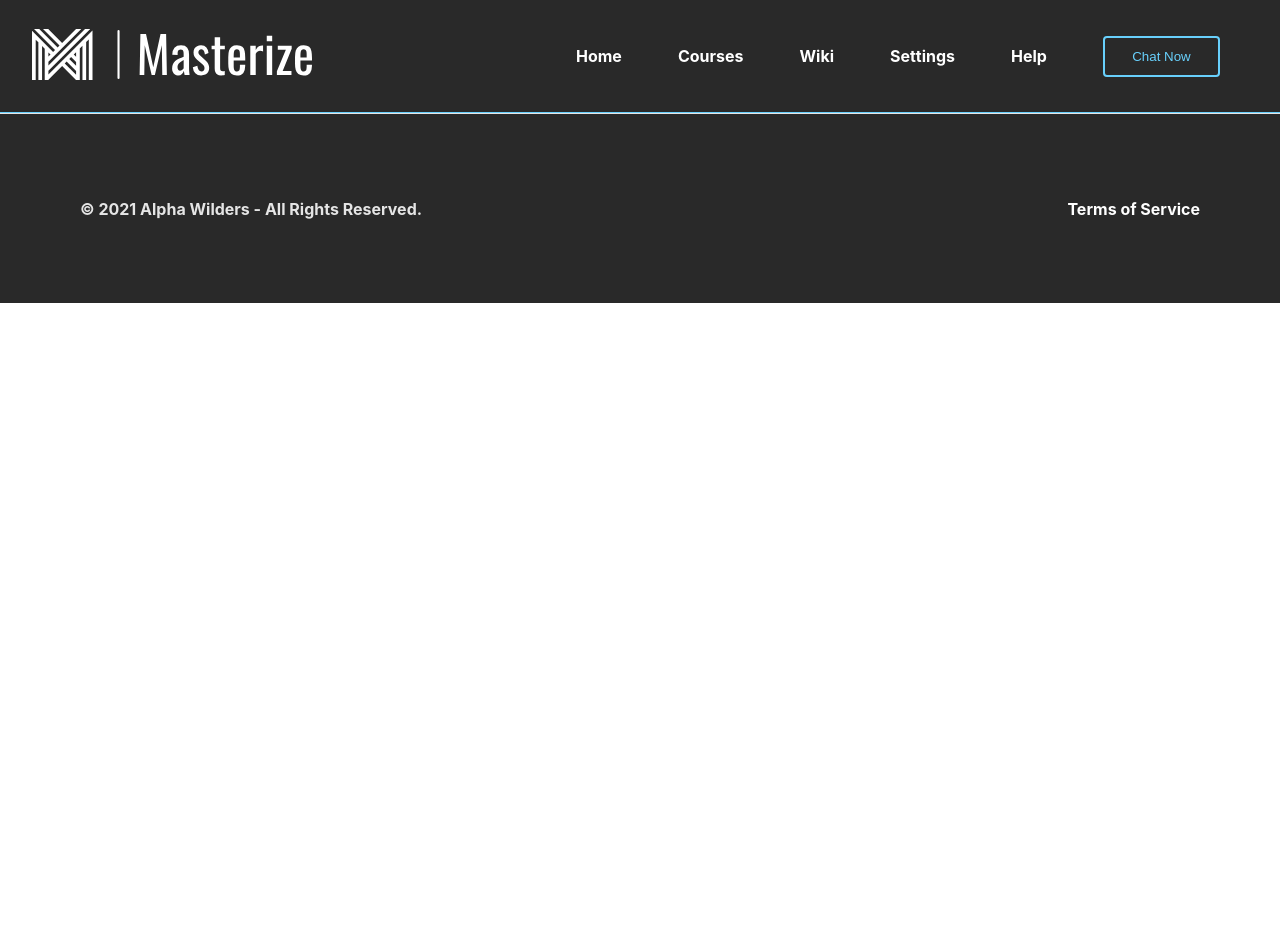
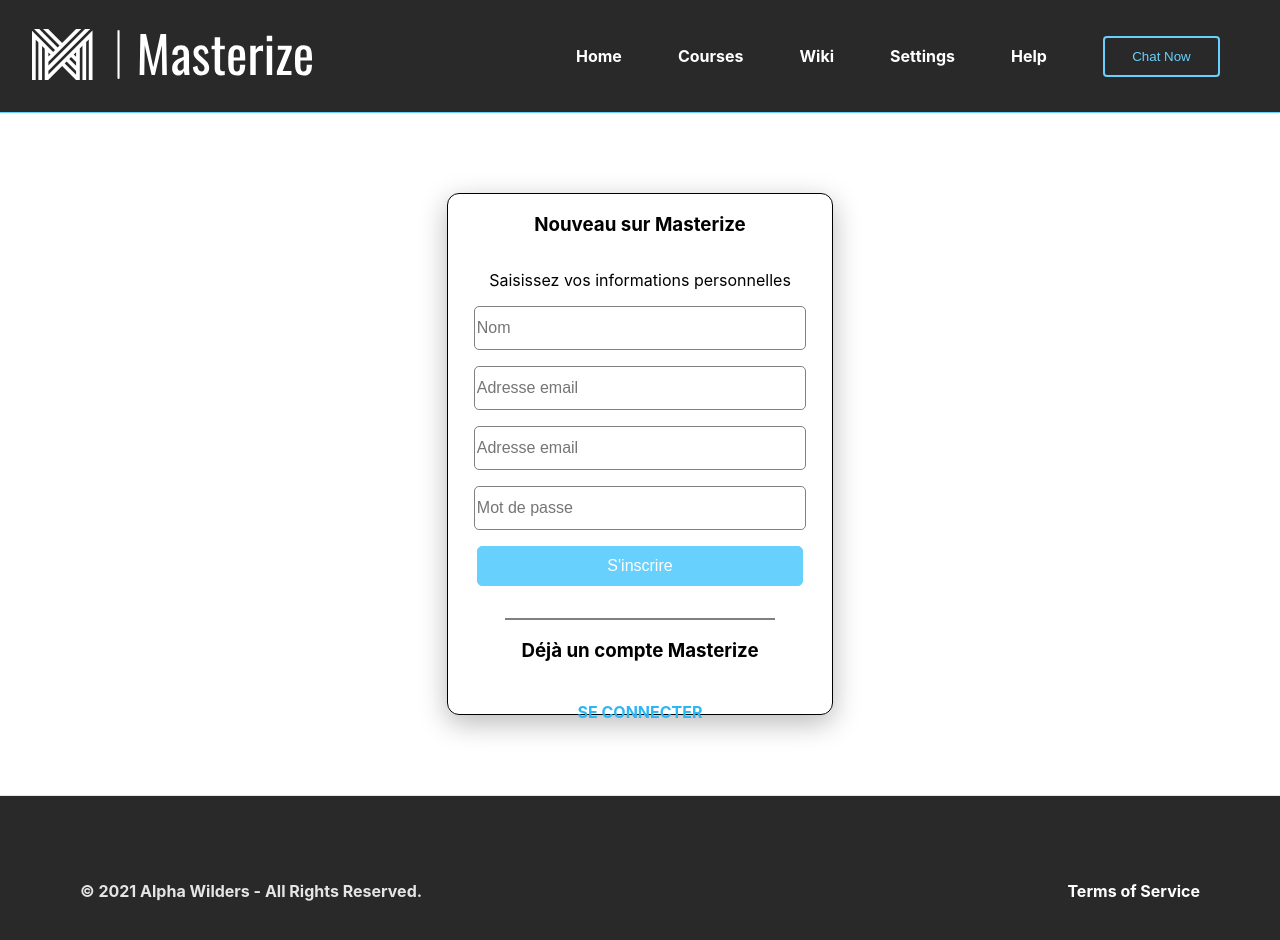
Before and after one commit to WildCodeSchool/2104-wns-remote-alphas, a React (Create React App) app in the folder front/: page /signup in a window 1280 px wide. Shown: the top 940 px of the page. Before the commit the page ends 800 px from the top, so only its background shows below. Built offline with nearby package versions, Linux system fonts and the light colour scheme; no server answers.

Commit message:
integration de la page signin and signup

```diff
--- a/front/src/Router.tsx
+++ b/front/src/Router.tsx
@@ -5,12 +5,20 @@ import SettingsCard from './components/settings/SettingsCard.styled';
 import Profile from './components/settings/settings_sections/Profile.styled';
 import { Timeline } from './components/Timeline.styled';
 import Home from './Home';
+import SignInPage from './components/SignInPage';
+import SignUpPage from './components/SignUpPage';
 
 function Router(): JSX.Element {
 	return (
 		<BrowserRouter>
 			<Layout>
 				<Switch>
+					<Route exact path="/signin">
+						<SignInPage />
+					</Route>
+					<Route exact path="/signup">
+						<SignUpPage />
+					</Route>
 					<Route exact path="/">
 						<Home />
 					</Route>
--- /dev/null
+++ b/front/src/components/SignInPage.tsx
@@ -0,0 +1,155 @@
+import React, { useState } from 'react';
+import { useHistory } from 'react-router-dom';
+import styled from 'styled-components';
+
+// const SignInContent = styled.div``;
+
+const Wrapper = styled.div`
+	display: flex;
+	//justify-content: center;
+	flex-direction: column;
+	align-items: center;
+	margin: auto;
+	margin-top: 5rem;
+	margin-bottom: 5rem;
+	width: 30%;
+	height: 65vh;
+	border: 1px solid black;
+	border-radius: 12px;
+	box-shadow: rgb(0 0 0 / 28%) 0px 8px 28px;
+
+	@media screen and (max-width: 780px) {
+		width: 95%;
+	}
+`;
+
+const ContainForm = styled.div`
+	display: flex;
+	justify-content: center;
+	align-items: center;
+	width: 100%;
+	height: 45%;
+`;
+
+const Form = styled.form`
+	display: flex;
+	flex-direction: column;
+	justify-content: center;
+	gap: 1rem;
+	width: 100%;
+`;
+
+// const titleSignIn = styled.h3`
+// 	display: flex;
+// 	justify-content: 'center';
+// `;
+
+const Input = styled.input`
+	margin: auto;
+	width: 85%;
+	height: 2.5rem;
+	border: 1px solid grey;
+	border-radius: 5px;
+	font-size: 1rem;
+`;
+
+const ContainCheckBox = styled.div`
+	width: 85%;
+	display: flex;
+	justify-content: flex-start;
+	margin: auto;
+`;
+
+const CheckBox = styled.input`
+	cursor: pointer;
+`;
+const LabelForCheck = styled.label``;
+
+const Button = styled.button`
+	margin: auto;
+	width: 85%;
+	height: 2.5rem;
+	cursor: pointer;
+	border-radius: 5px;
+	color: white;
+	border: 1px solid #68d0fc;
+	background-color: #68d0fc;
+	font-size: 1rem;
+	:hover {
+		background-color: #2bb7f3;
+		border-color: #2bb7f3;
+	}
+`;
+const Title = styled.h3``;
+
+const LittleTitle = styled.h4`
+	cursor: pointer;
+	:hover {
+		text-decoration: underline;
+	}
+`;
+
+const Line = styled.div`
+	border: 0.01px solid grey;
+	width: 70%;
+	//margin: auto;
+`;
+
+export default function SignInPage(): JSX.Element {
+	const [userLog, setUserLog] = useState({ email: '', password: '' });
+
+	const history = useHistory();
+
+	function handleClick() {
+		history.push('/signup');
+	}
+	return (
+		<Wrapper>
+			<Title>J&apos;ai déjà un compte Masterize</Title>
+			<ContainForm>
+				<Form>
+					<Input
+						type="text"
+						name="email"
+						placeholder="Adresse email"
+						onChange={(e) => {
+							setUserLog({ ...userLog, [e.target.name]: e.target.value });
+						}}
+						value={userLog.email}
+					/>
+					<Input
+						type="text"
+						name="password"
+						placeholder="Mot de passe"
+						onChange={(e) => {
+							setUserLog({ ...userLog, [e.target.name]: e.target.value });
+						}}
+						value={userLog.password}
+					/>
+					<ContainCheckBox>
+						<CheckBox
+							type="checkbox"
+							id="remember-password"
+							name="remember-password"
+						/>
+						<LabelForCheck>Se Souvenir de mon identifiant</LabelForCheck>
+					</ContainCheckBox>
+					<Button type="submit" value="Envoyer">
+						Se connecter
+					</Button>
+				</Form>
+			</ContainForm>
+			<LittleTitle>MOT DE PASSE OUBLIE</LittleTitle>
+			<Line> </Line>
+			<Title>Nouveau sur Masterize ? </Title>
+			<LittleTitle
+				style={{ color: '#2bb7f3', textDecoration: 'bold' }}
+				onClick={() => {
+					handleClick();
+					// eslint-disable-next-line react/jsx-closing-bracket-location
+				}}>
+				S&apos;INSCRIRE
+			</LittleTitle>
+		</Wrapper>
+	);
+}
--- /dev/null
+++ b/front/src/components/SignUpPage.tsx
@@ -0,0 +1,148 @@
+import React, { useState } from 'react';
+import { Link, useHistory } from 'react-router-dom';
+import styled from 'styled-components';
+
+const Wrapper = styled.div`
+	display: flex;
+	//justify-content: center;
+	flex-direction: column;
+	align-items: center;
+	margin: auto;
+	margin-top: 5rem;
+	margin-bottom: 5rem;
+	width: 30%;
+	height: 65vh;
+	border: 1px solid black;
+	border-radius: 12px;
+	box-shadow: rgb(0 0 0 / 28%) 0px 8px 28px;
+
+	@media screen and (max-width: 780px) {
+		width: 95%;
+	}
+`;
+
+const ContainForm = styled.div`
+	display: flex;
+	justify-content: center;
+	align-items: center;
+	width: 100%;
+	//height: 45%;
+`;
+
+const Form = styled.form`
+	display: flex;
+	flex-direction: column;
+	justify-content: center;
+	gap: 1rem;
+	width: 100%;
+`;
+
+const Input = styled.input`
+	margin: auto;
+	width: 85%;
+	height: 2.5rem;
+	border: 1px solid grey;
+	border-radius: 5px;
+	font-size: 1rem;
+`;
+
+const Button = styled.button`
+	margin: auto;
+	width: 85%;
+	height: 2.5rem;
+	cursor: pointer;
+	border-radius: 5px;
+	color: white;
+	border: 1px solid #68d0fc;
+	background-color: #68d0fc;
+	font-size: 1rem;
+	:hover {
+		background-color: #2bb7f3;
+		border-color: #2bb7f3;
+	}
+`;
+const Title = styled.h3``;
+
+const LittleTitle = styled.h4`
+	cursor: pointer;
+	color: #2bb7f3;
+	text-decoration: bold;
+	:hover {
+		text-decoration: underline;
+	}
+`;
+
+const Line = styled.div`
+	border: 0.01px solid grey;
+	width: 70%;
+	margin-top: 2rem;
+	//margin: auto;
+`;
+
+export default function SignUpPage(): JSX.Element {
+	const [userLog, setUserLog] = useState({
+		name: '',
+		firstname: '',
+		email: '',
+		password: '',
+	});
+
+	const history = useHistory();
+
+	function handleClick() {
+		history.push('/signin');
+	}
+
+	return (
+		<Wrapper>
+			<Title>Nouveau sur Masterize</Title>
+			<p>Saisissez vos informations personnelles</p>
+			<ContainForm>
+				<Form>
+					<Input
+						type="text"
+						name="name"
+						placeholder="Nom"
+						onChange={(e) => {
+							setUserLog({ ...userLog, [e.target.name]: e.target.value });
+						}}
+						value={userLog.name}
+					/>
+					<Input
+						type="text"
+						name="firstname"
+						placeholder="Adresse email"
+						onChange={(e) => {
+							setUserLog({ ...userLog, [e.target.name]: e.target.value });
+						}}
+						value={userLog.firstname}
+					/>
+					<Input
+						type="text"
+						name="email"
+						placeholder="Adresse email"
+						onChange={(e) => {
+							setUserLog({ ...userLog, [e.target.name]: e.target.value });
+						}}
+						value={userLog.email}
+					/>
+					<Input
+						type="text"
+						name="password"
+						placeholder="Mot de passe"
+						onChange={(e) => {
+							setUserLog({ ...userLog, [e.target.name]: e.target.value });
+						}}
+						value={userLog.password}
+					/>
+					<Button type="submit" value="s'enregistrer">
+						S&apos;inscrire
+					</Button>
+				</Form>
+			</ContainForm>
+			<Line> </Line>
+			<Title>Déjà un compte Masterize</Title>
+			<LittleTitle onClick={() => handleClick()}>SE CONNECTER</LittleTitle>
+		</Wrapper>
+	);
+}
```
Also changed, not shown: 1 other file (tests, documents, lock files or other folders).
